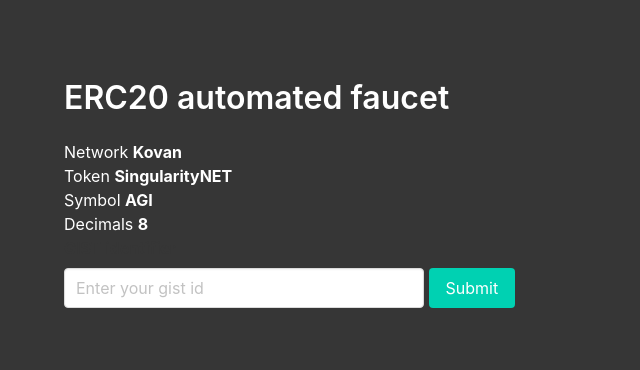
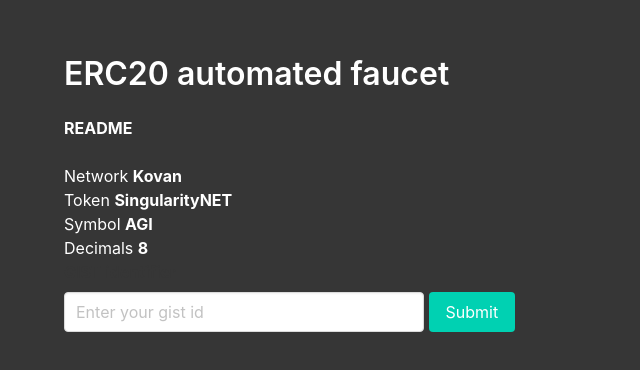
Before and after one commit to singnet/agi-faucet, a plain HTML site: page index.html in a window 1280 px wide. Shown: the part 200-570 px from the top of the page, without its empty margins (0-640 px from the left). Drawn offline with nearby package versions, Linux system fonts and the light colour scheme.

Commit message:
Add link to README

```diff
--- a/index.html
+++ b/index.html
@@ -20,6 +20,12 @@
           <h1 class="title">
             ERC20 automated faucet
           </h1>
+          <p>
+            <a href="https://github.com/vulpemventures/faucet-erc20/blob/master/README.md" target="_blank">
+              <strong>README</strong>
+            </a>
+          </p>
+          <br />
           <ul style="list-style: none;">
             <li>Network
               <b>Kovan</b>
```
